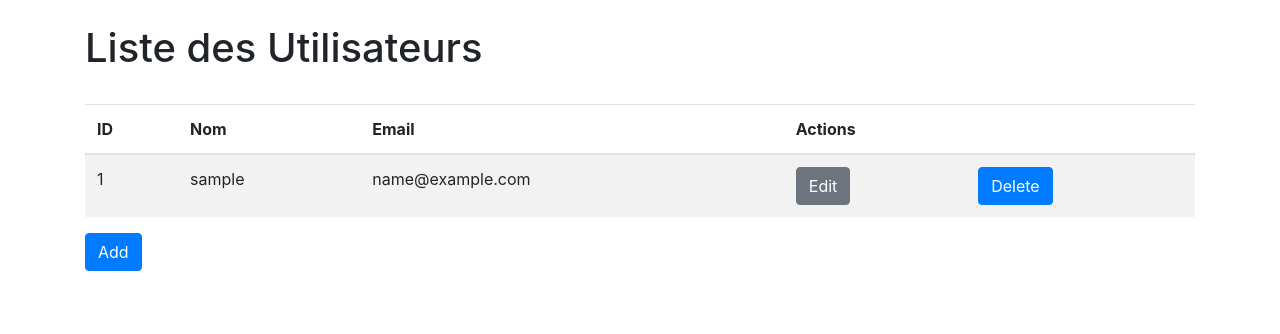
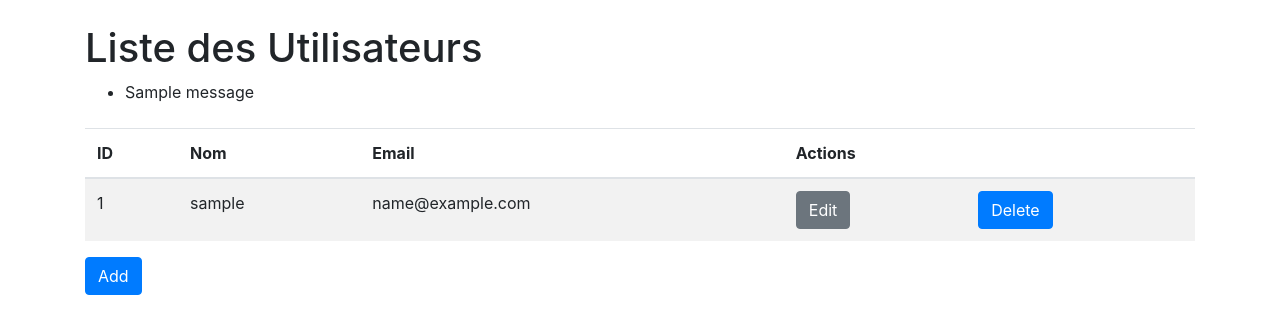
Before and after one commit to DahliaNoir71/Flask-API, a Flask app: page / in a window 1280 px wide. Shown: the top 334 px of the page. Run offline with Flask 3, Linux system fonts and the light colour scheme; tables that the repository leaves empty hold one stand-in row (values such as "Sample post"); one stand-in notice (Sample message) is shown; some libraries are stand-ins or nearby versions.

Commit message:
Add flash message display to users list template
Included flash message handling using Bootstrap-styled list to enhance user feedback visibility. Also updated styles to utilize a local CSS file for better customization.

```diff
--- a/templates/users_list.html
+++ b/templates/users_list.html
@@ -4,11 +4,24 @@
     <meta charset="UTF-8">
     <title>Liste des Utilisateurs</title>
     <link rel="stylesheet" href="https://stackpath.bootstrapcdn.com/bootstrap/4.5.2/css/bootstrap.min.css">
+    <link rel="stylesheet" href="{{ url_for('static', filename='styles.css') }}">
 </head>
 <body>
 <div class="container">
     <div class="d-flex justify-content-between align-items-center mt-4">
         <h1>Liste des Utilisateurs</h1>
+    </div>
+    <div>
+        <!-- Code pour afficher les messages flash -->
+        {% with messages = get_flashed_messages(with_categories=true) %}
+            {% if messages %}
+                <ul class="flashes">
+                        {% for category, message in messages %}
+                            <li class="{{ category }}">{{ message }}</li>
+                        {% endfor %}
+                </ul>
+            {% endif %}
+        {% endwith %}
     </div>
     <table class="table table-striped mt-4">
         <thead>
@@ -29,7 +42,8 @@
             </td>
             <td>
                 <form action="{{ url_for('api_delete_user', user_id = user.id) }}" method=post>
-                    <button type="submit" class="btn btn-primary">Delete</button>
+                    <button type="submit" class="btn btn-primary">Delete
+                    </button>
                 </form>
             </td>
         </tr>
```
